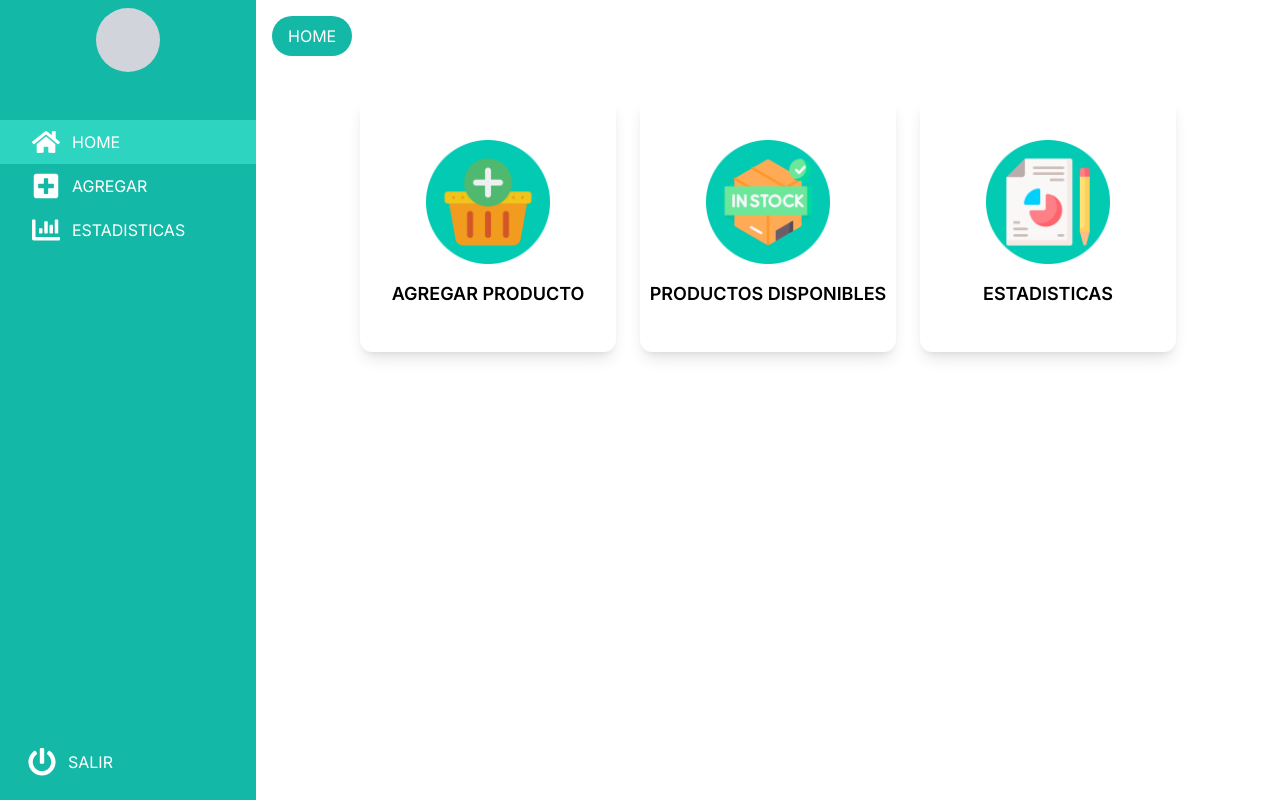
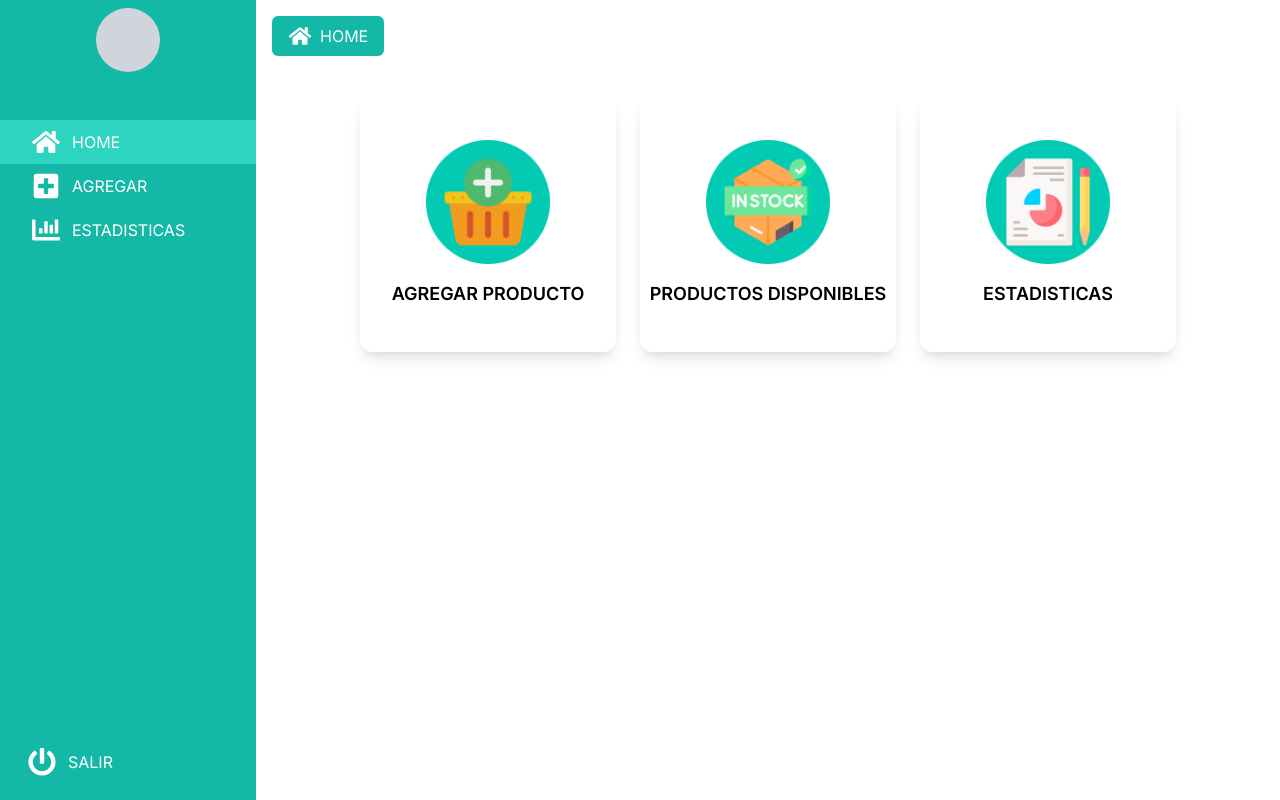
Before and after one commit to Carlos-jim/inventory-system, a Next.js app: page /dashboard/home in a window 1280 px wide. Built offline with nearby package versions, Linux system fonts and the light colour scheme.

Commit message:
Update topnav

```diff
--- a/app/components/sidebar/TopNav.jsx
+++ b/app/components/sidebar/TopNav.jsx
@@ -1,7 +1,9 @@
+import { FaHome } from 'react-icons/fa';
+
 export default function TopNav() {
     return (
       <div className="flex items-center justify-between p-4">
-        <button className="text-white bg-teal-500 rounded-full px-4 py-2">HOME</button>
+        <button className="text-white items-center flex bg-teal-500 rounded-md px-4 py-2"> <FaHome className="mr-2 w-6 h-5" />HOME</button>
       </div>
     );
   }
```
